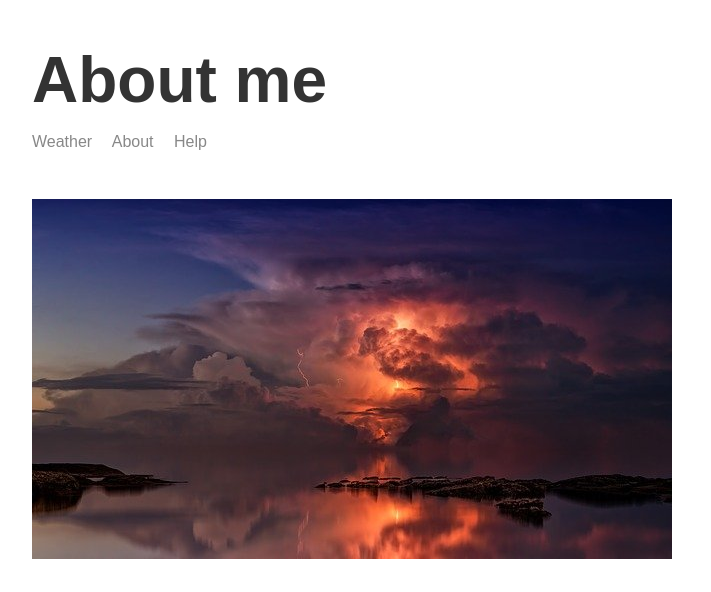
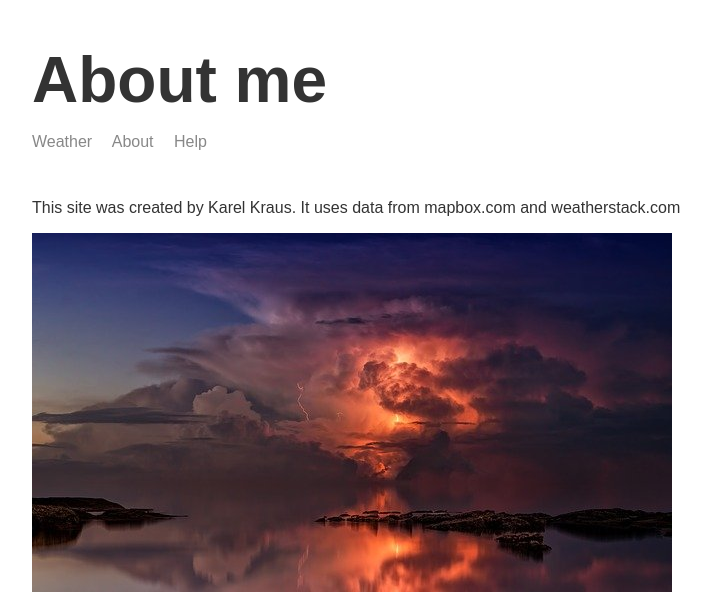
Before and after one commit to karelkraus/node-weather-website, a Node server app: page /about in a window 1280 px wide. Shown: the top 592 px of the page, without its empty margins (283-994 px from the left). Run offline with Node 20, Linux system fonts and the light colour scheme; some libraries are stand-ins or nearby versions.

Commit message:
Add about text

```diff
--- a/templates/views/about.hbs
+++ b/templates/views/about.hbs
@@ -10,6 +10,7 @@
   <body>
     <div class="main-content">
       {{>header}}
+      <p>This site was created by Karel Kraus. It uses data from mapbox.com and weatherstack.com</p>
     <img src="/img/weather.jpg" alt="Weather" />
     </div>
     {{>footer}}
```
